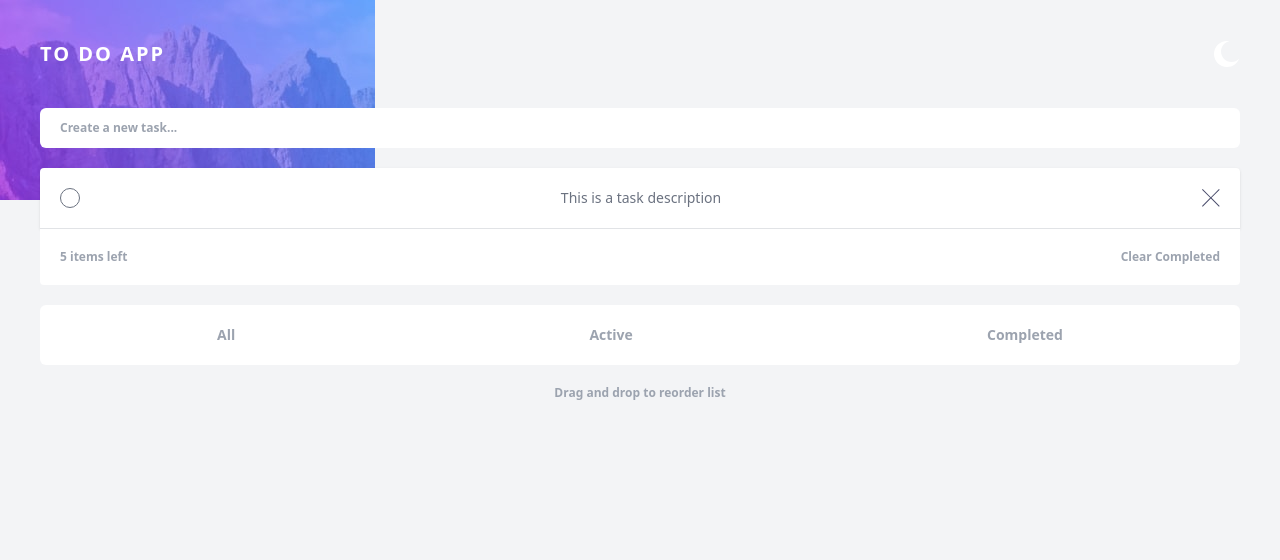
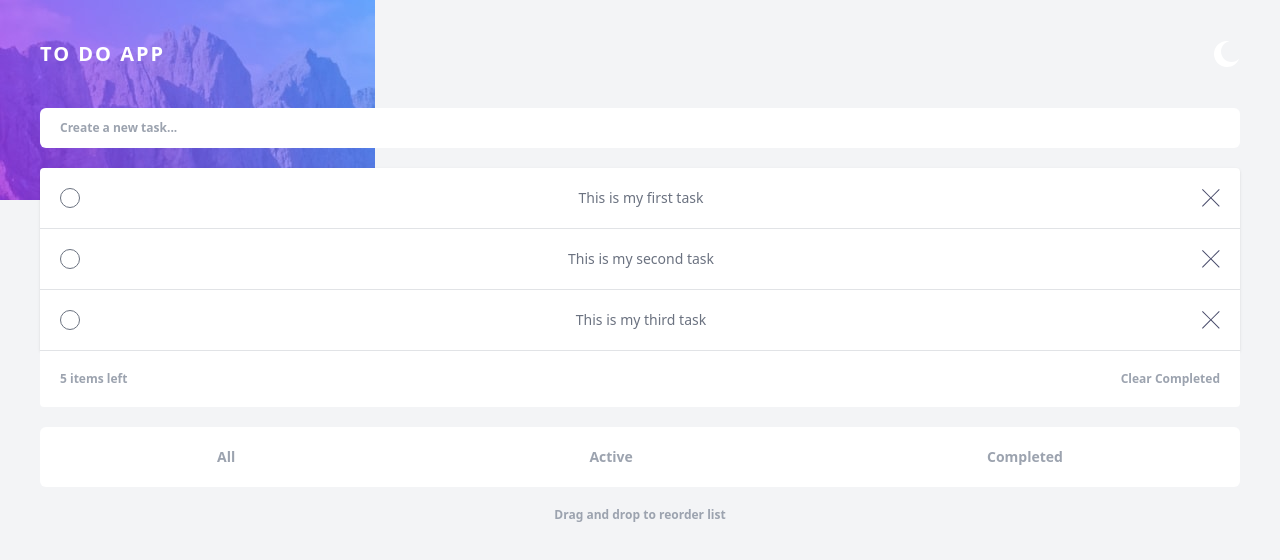
Before and after one commit to CandelaOlha/tailwind-react-to-do-app, a React (Vite) app: page / in a window 1280 px wide. Shown: the top 560 px of the page. Built offline with nearby package versions, Linux system fonts and the light colour scheme.

Commit message:
added tasks array

```diff
--- a/src/App.jsx
+++ b/src/App.jsx
@@ -2,12 +2,21 @@ import Header from "./components/Header";
 import MainContainer from "./components/MainContainer";
 import TasksFilter from "./components/TasksFilter";
 import Footer from "./components/Footer";
+import { useState } from "react";
+
+const initialStateTasks = [
+  { id: 1, description: "This is my first task", completed: true },
+  { id: 2, description: "This is my second task", completed: false },
+  { id: 3, description: "This is my third task", completed: false },
+];
 
 const App = () => {
+  const [tasks, setTasks] = useState(initialStateTasks);
+
   return (
     <div className="bg-gray-100 bg-[url('./assets/bg-mobile-light.jpg')] bg-no-repeat h-screen">
       <Header />
-      <MainContainer />
+      <MainContainer tasks={tasks} />
       <TasksFilter />
       <Footer />
     </div>
--- a/src/components/MainContainer.jsx
+++ b/src/components/MainContainer.jsx
@@ -1,15 +1,20 @@
 import Form from "./Form";
 import TasksContainer from "./TasksContainer";
 import ClearTasks from "./ClearTasks";
+import PropTypes from "prop-types";
 
-const MainContainer = () => {
+const MainContainer = ({ tasks }) => {
   return (
     <main className="mx-10">
       <Form />
-      <TasksContainer />
+      <TasksContainer tasks={tasks} />
       <ClearTasks />
     </main>
   );
 };
 
+MainContainer.propTypes = {
+  tasks: PropTypes.array.isRequired,
+};
+
 export default MainContainer;
--- a/src/components/Task.jsx
+++ b/src/components/Task.jsx
@@ -1,12 +1,11 @@
 import CrossIcon from "./icons/CrossIcon";
+import PropTypes from "prop-types";
 
-const Task = () => {
+const Task = ({ task }) => {
   return (
     <article className="flex justify-between p-5 border-b border-gray-500 border-opacity-20 border-solid">
       <button className="h-5 w-5 border border-gray-500 border-solid rounded-full"></button>
-      <p className="text-sm text-gray-500 font-medium">
-        This is a task description
-      </p>
+      <p className="text-sm text-gray-500 font-medium">{task.description}</p>
       <button>
         <CrossIcon />
       </button>
@@ -14,4 +13,8 @@ const Task = () => {
   );
 };
 
+Task.propTypes = {
+  task: PropTypes.object.isRequired,
+};
+
 export default Task;
--- a/src/components/TasksContainer.jsx
+++ b/src/components/TasksContainer.jsx
@@ -1,11 +1,18 @@
 import Task from "./Task";
+import PropTypes from "prop-types";
 
-const TasksContainer = () => {
+const TasksContainer = ({ tasks }) => {
   return (
     <div className="bg-white shadow rounded-t">
-      <Task />
+      {tasks.map((task) => (
+        <Task key={task.id} task={task} />
+      ))}
     </div>
   );
 };
 
+TasksContainer.propTypes = {
+  tasks: PropTypes.array.isRequired,
+};
+
 export default TasksContainer;
```
